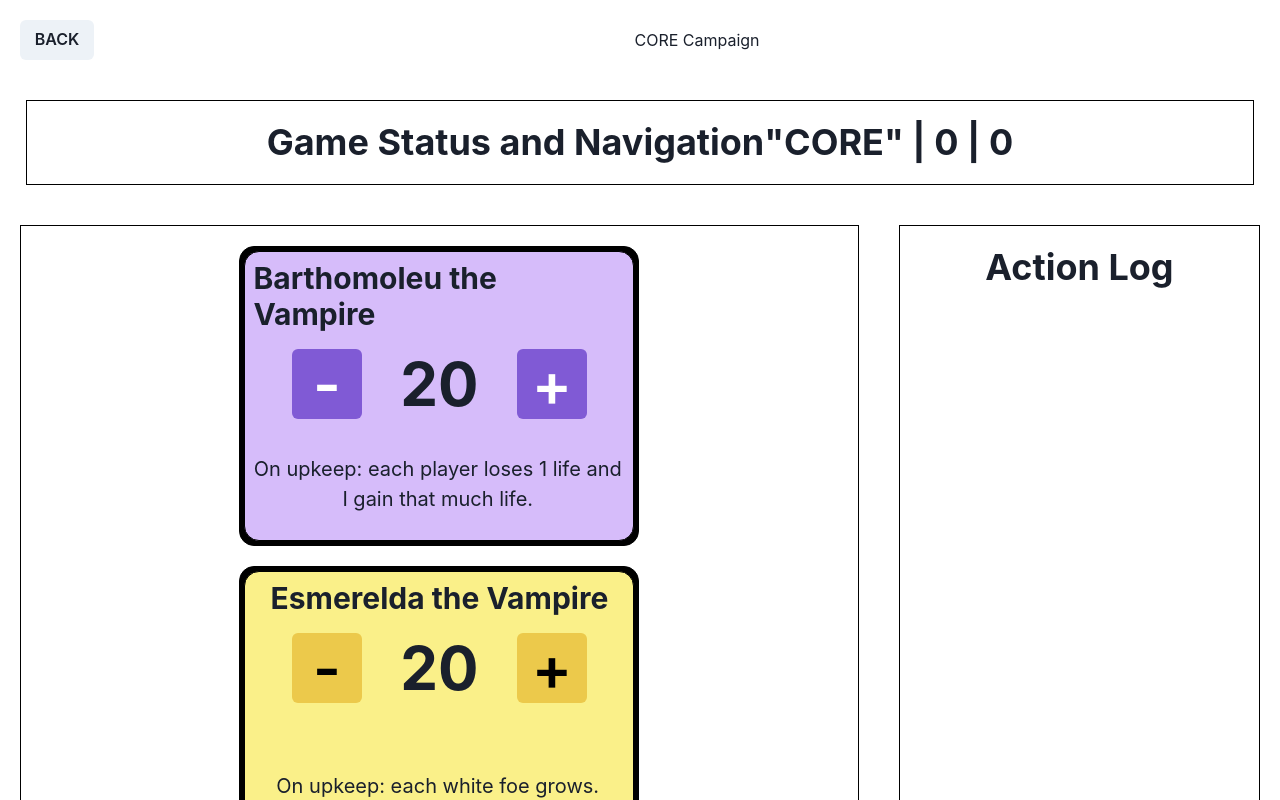
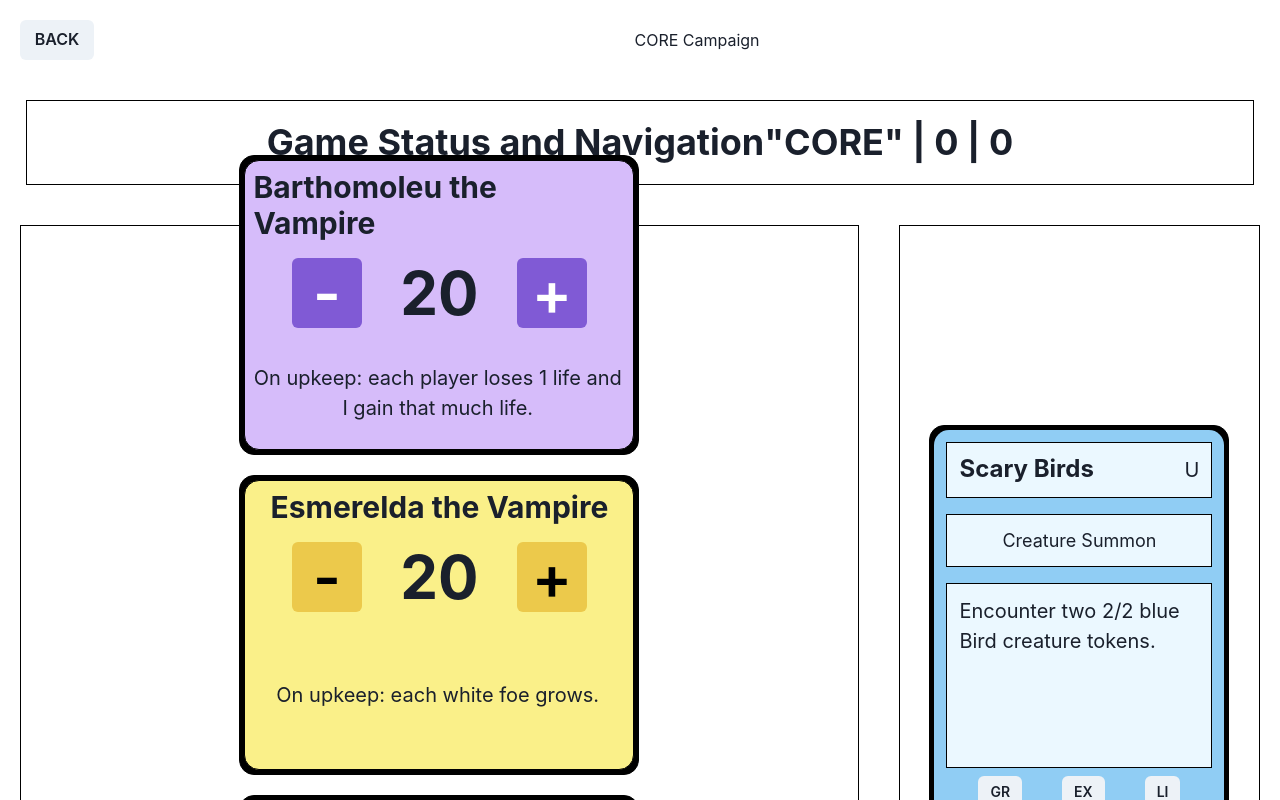
Before and after one commit to jackconwayiv/voyagermagic, a React (Vite) app: page /play in a window 1280 px wide. Built offline with nearby package versions, Linux system fonts and the light colour scheme.

Commit message:
create and style card component

```diff
--- a/src/App.tsx
+++ b/src/App.tsx
@@ -1,7 +1,7 @@
 import { Flex, Spacer } from "@chakra-ui/react";
 import { useState } from "react";
 import { BrowserRouter, Route, Routes } from "react-router-dom";
-import SettingsTray from "./components/SettingsTray";
+import SettingsTray from "./views/SettingsTray";
 import "./index.css";
 import CampaignsView from "./views/CampaignsView";
 import PlayView from "./views/PlayView";
--- /dev/null
+++ b/src/components/GameCard.tsx
@@ -0,0 +1,84 @@
+import { Button, Flex, Heading, Text } from "@chakra-ui/react";
+
+const GameCard = () => {
+  const card = {
+    name: "Scary Birds",
+    cost: "U",
+    type: "Creature Summon",
+    color: "blue",
+    text: "Encounter two 2/2 blue Bird creature tokens.",
+  };
+
+  return (
+    <Flex
+      width={{ base: "200px", md: "250px", lg: "300px" }}
+      height={{ base: "300px", md: "350px", lg: "400px" }}
+      border="1px black solid"
+      borderRadius="15px"
+      direction="column"
+      bgColor="black"
+    >
+      <Flex
+        direction="column"
+        height="100%"
+        bgColor={card.color + `.200`}
+        borderRadius="15px"
+        p={1}
+        m={1}
+      >
+        <Flex
+          border="1px black solid"
+          direction="row"
+          justifyContent="space-between"
+          bgColor={card.color + `.50`}
+          m={2}
+          p={3}
+        >
+          <Heading fontSize={{ base: "18px", md: "20px", lg: "24px" }}>
+            {card.name}
+          </Heading>
+          <Text fontSize={{ base: "14px", md: "18px", lg: "20px" }}>
+            {card.cost}
+          </Text>
+        </Flex>
+        <Flex
+          border="1px black solid"
+          direction="row"
+          justifyContent="center"
+          m={2}
+          p={3}
+          bgColor={card.color + `.50`}
+        >
+          <Text fontSize={{ base: "12px", md: "16px", lg: "18px" }}>
+            {card.type}
+          </Text>
+        </Flex>
+
+        <Flex
+          bgColor={card.color + `.50`}
+          border="1px black solid"
+          m={2}
+          p={3}
+          height="100%"
+        >
+          <Text fontSize={{ base: "14px", md: "18px", lg: "20px" }}>
+            {card.text}
+          </Text>
+        </Flex>
+        <Flex direction="row" mb={2} justifyContent="space-evenly">
+          <Button size="sm">
+            GR
+          </Button>{" "}
+          <Button size="sm">
+            EX
+          </Button>{" "}
+          <Button size="sm">
+            LI
+          </Button>
+        </Flex>
+      </Flex>
+    </Flex>
+  );
+};
+
+export default GameCard;
--- a/src/components/Nexus.tsx
+++ b/src/components/Nexus.tsx
@@ -1,8 +1,9 @@
 import { Button, Flex, Heading, Text } from "@chakra-ui/react";
 import { useState } from "react";
+import { Nexus as NexusType } from "../types";
 
 interface NexusProps {
-  nexus: any;
+  nexus: NexusType;
 }
 
 const Nexus = ({ nexus }: NexusProps) => {
--- a/src/data/testNexii.ts
+++ b/src/data/testNexii.ts
@@ -2,7 +2,6 @@ export default [
   {
     color: "purple",
     name: "Barthomoleu the Vampire",
-    isDead: false,
     aliveRules:
       "On upkeep: each player loses 1 life and I gain that much life.",
     deadRules: "tbd.",
@@ -10,7 +9,6 @@ export default [
   {
     color: "yellow",
     name: "Esmerelda the Vampire",
-    isDead: false,
     aliveRules: "On upkeep: each white foe grows.",
     deadRules: "tbd.",
   },
--- /dev/null
+++ b/src/types.ts
@@ -0,0 +1,6 @@
+export interface Nexus {
+color: string;
+name: string;
+aliveRules: string;
+deadRules: string;
+}
--- a/src/views/PlayView.tsx
+++ b/src/views/PlayView.tsx
@@ -1,4 +1,5 @@
 import { Flex, Heading, Wrap, WrapItem } from "@chakra-ui/react";
+import GameCard from "../components/GameCard";
 import Nexus from "../components/Nexus";
 import testNexii from "../data/testNexii";
 
@@ -25,11 +26,12 @@ const PlayView = ({ campaign, playerCount, scene }: PlayViewProps) => {
           {JSON.stringify(scene)}
         </Heading>
       </Flex>
-      <Flex direction="row" width="100%">
+      <Flex direction="row" width="100%" height="100%">
         <Flex
           alignItems="center"
           justifyContent="center"
           width="70%"
+          height="100%"
           direction="row"
           border="1px black solid"
           p={5}
@@ -49,13 +51,15 @@ const PlayView = ({ campaign, playerCount, scene }: PlayViewProps) => {
         </Flex>
         <Flex
           alignItems="center"
+          justifyContent="center"
           direction="column"
           width="30%"
+          height="100%"
           border="1px black solid"
           p={5}
           m={5}
         >
-          <Heading>Action Log</Heading>
+          <GameCard />
         </Flex>
       </Flex>
     </Flex>
```
Also changed, not shown: src/views/SettingsTray.tsx (renamed from src/components/SettingsTray.tsx).
